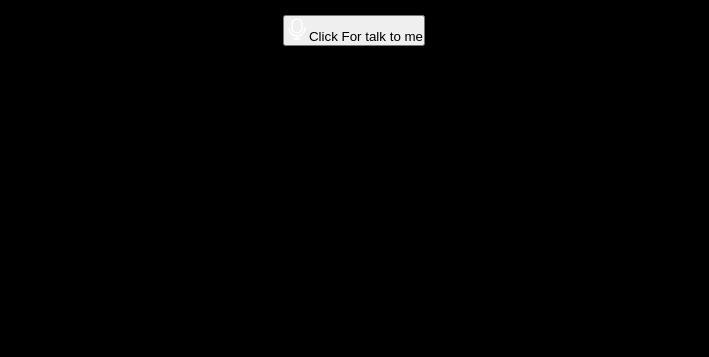
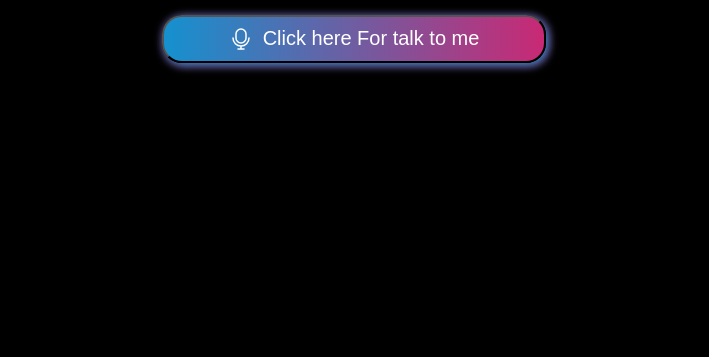
Before and after one commit to ajayvyavahare002/Virtual-Assistant, a plain HTML site: page index.html in a window 1280 px wide. Shown: the part 443-800 px from the top of the page, without its empty margins (286-995 px from the left). Drawn offline with Linux system fonts and the light colour scheme; a web font is replaced by a local one.

Commit message:
update index file
add text button

```diff
--- a/index.html
+++ b/index.html
@@ -11,7 +11,7 @@
     <img src="logo.jpg" alt="logo" id="logo">
     <h1>I'm <span id="name">Charlie</span>,Your <span id="va">Virutal Assistant</span></h1>
     <img src="voice.gif" alt="voice" id="voice">
-    <button id="btn"><img src="mic.svg" alt="mic">Click For talk to me</button>
+    <button id="btn"><img src="mic.svg" alt="mic">Click here For talk to me</button>
    <script src="script.js"></script>
 </body>
 </html>
--- a/style.css
+++ b/style.css
@@ -41,3 +41,17 @@ h1 {
     background-color: black;
     display: none;
 }
+
+#btn {
+    width: 30%;
+    background: linear-gradient(to right, rgb(21, 145, 207),rgb(201, 41, 116));
+    padding: 10px;
+    display: flex;
+    align-items: center;
+    justify-content: center;
+    gap: 10px;
+    font-size: 20px;
+    border-radius: 20px;
+    color: white;
+    box-shadow: 2px 2px 10px rgb(21, 145, 207),2px 2px 10px rgb(201, 41, 116);
+}
```
